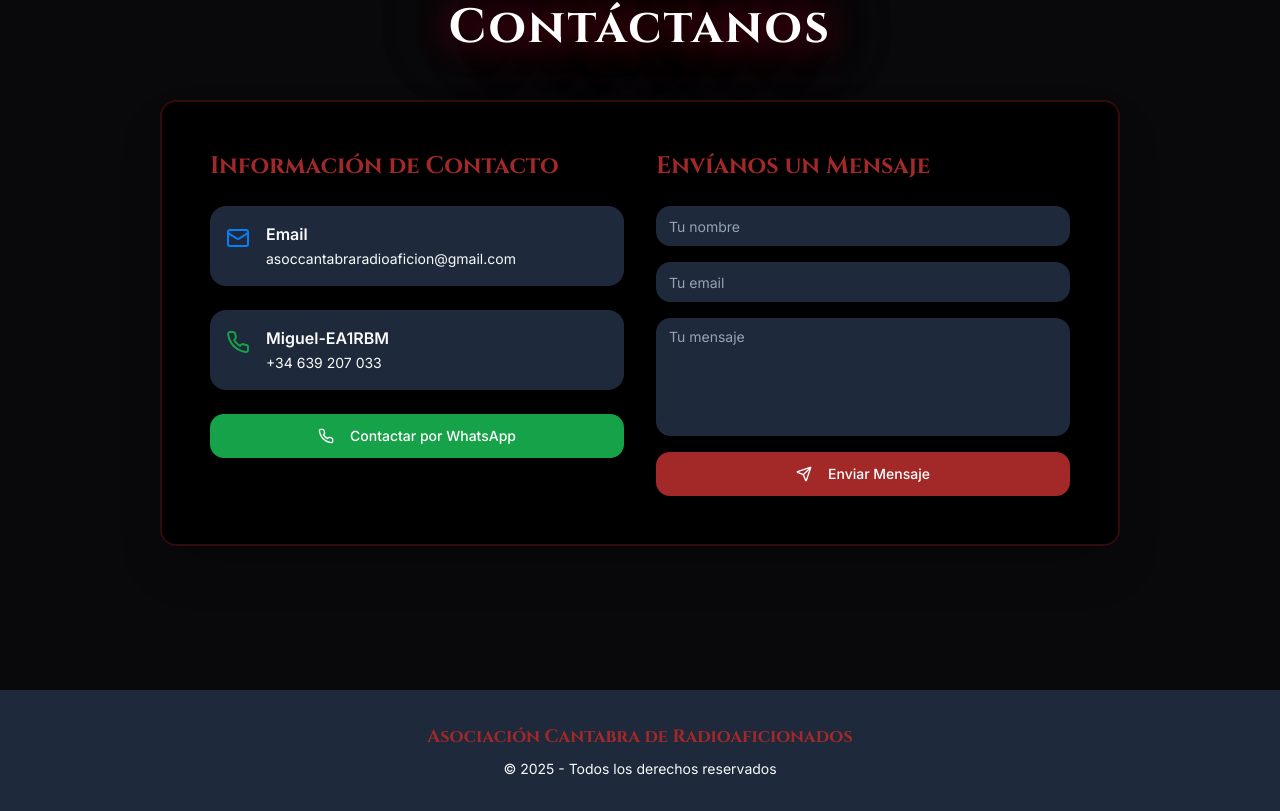
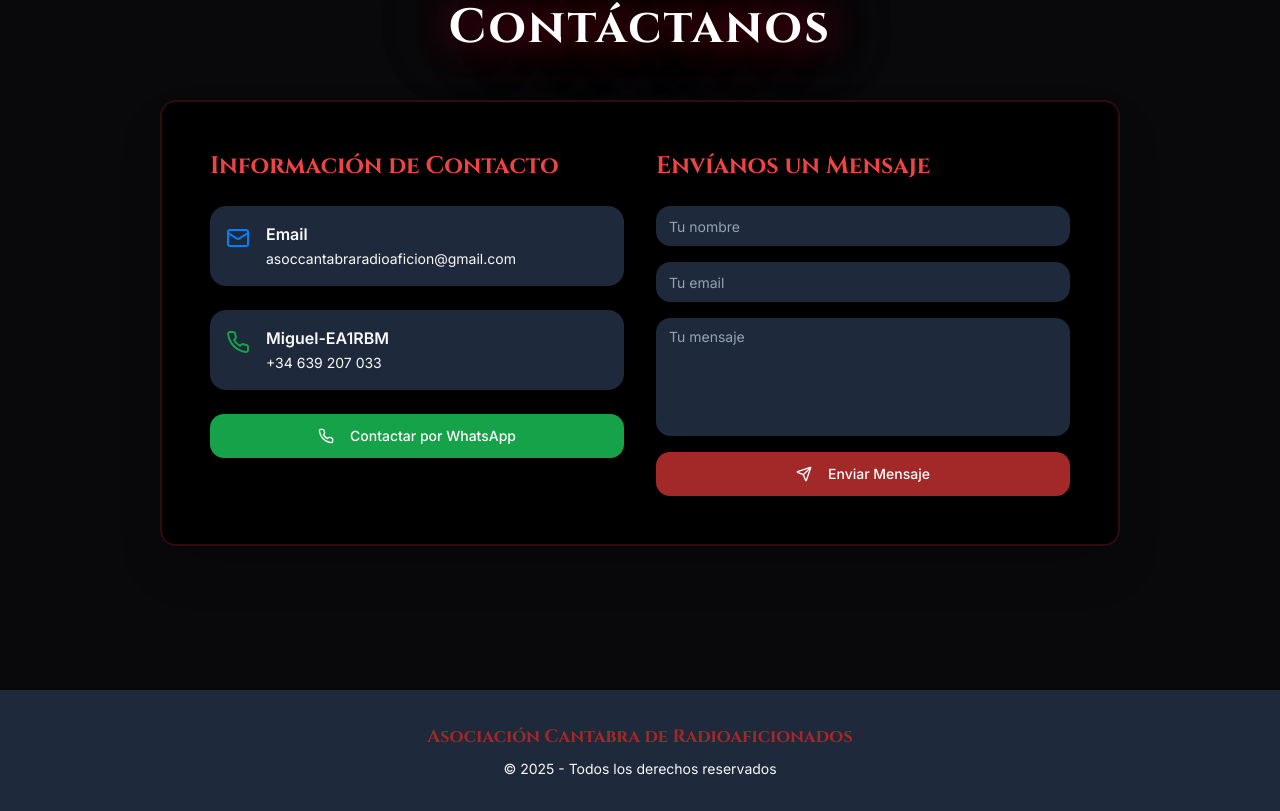
Before and after one commit to GospaMiguel/miguelradioweb1, a React (Vite) app: page / in a window 1280 px wide. Shown: the part 9124-9935 px from the top of the page. Built offline with nearby package versions, Linux system fonts and the light colour scheme; the HTML template or start-up script is replaced by a standard one.

Commit message:
Changes
Co-authored-by: GospaMiguel <248068434+GospaMiguel@users.noreply.github.com>

```diff
--- a/src/components/ContactSection.tsx
+++ b/src/components/ContactSection.tsx
@@ -56,7 +56,7 @@ export const ContactSection = () => {
     <div className="space-y-6 md:space-y-8">
       <div className="grid md:grid-cols-2 gap-6 md:gap-8">
         <div className="space-y-4 md:space-y-6">
-          <h3 className="font-display text-xl md:text-2xl text-primary font-bold">Información de Contacto</h3>
+          <h3 className="font-display text-xl md:text-2xl text-red-500 font-bold">Información de Contacto</h3>
 
           <div className="flex items-start space-x-3 md:space-x-4 p-3 md:p-4 bg-muted rounded-lg hover:bg-muted/80 transition-colors">
             <Mail className="w-5 h-5 md:w-6 md:h-6 text-secondary mt-1 flex-shrink-0" />
@@ -92,7 +92,7 @@ export const ContactSection = () => {
         </div>
 
         <div className="space-y-4 md:space-y-6">
-          <h3 className="font-display text-xl md:text-2xl text-primary font-bold">Envíanos un Mensaje</h3>
+          <h3 className="font-display text-xl md:text-2xl text-red-500 font-bold">Envíanos un Mensaje</h3>
 
           <form
             name="contact"
```
